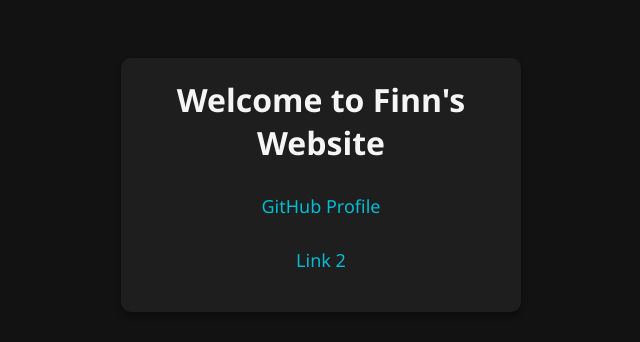
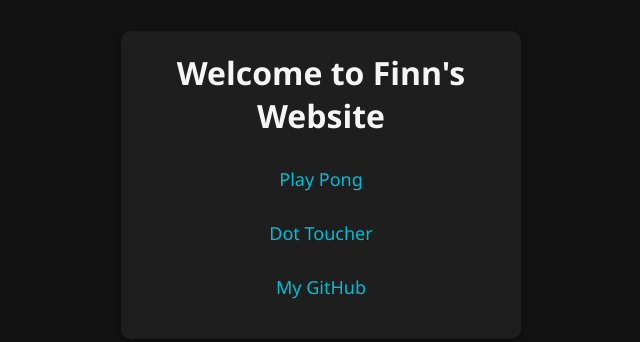
Before and after one commit to 0689436/Website, a plain HTML site: page index.html in a window 1280 px wide. Shown: the part 215-557 px from the top of the page, without its empty margins (319-959 px from the left). Drawn offline with Linux system fonts and the light colour scheme.

Commit message:
Update index.html

```diff
--- a/index.html
+++ b/index.html
@@ -10,8 +10,9 @@
     <div class="container">
         <h1 class="title">Welcome to Finn's Website</h1>
         <div class="links">
-            <a href="https://github.com/0689436" class="link" target="_blank">GitHub Profile</a>
-            <a href="#" class="link">Link 2</a>
+            <a href="https://0689436.github.io/Pong/" class="link" target="_blank">Play Pong</a>
+            <a href="https://0689436.github.io/dot-toucher/" class="link" target="_blank">Dot Toucher</a>
+            <a href="https://github.com/0689436" class="link" target="_blank">My GitHub</a>
         </div>
     </div>
 
```
